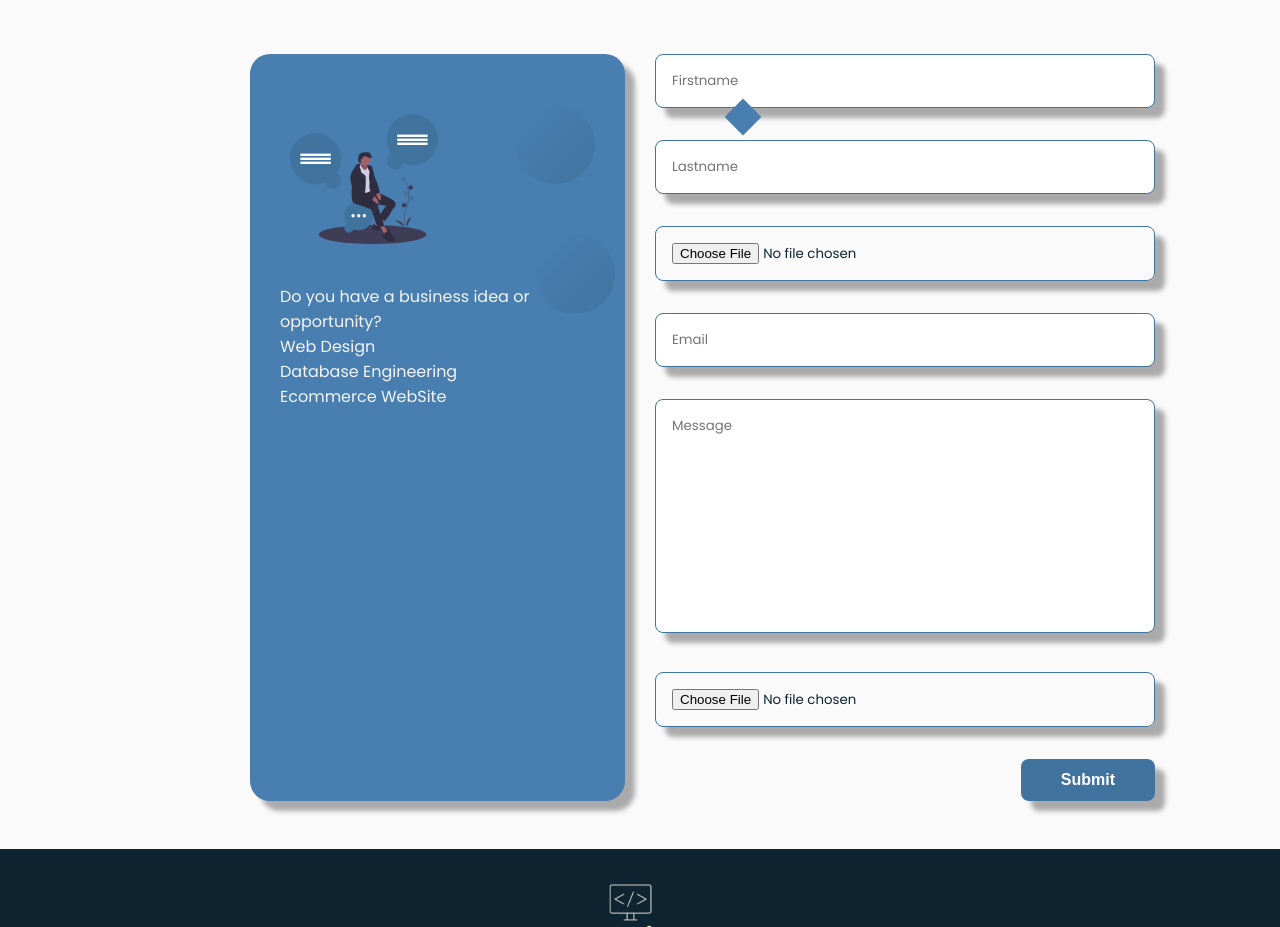
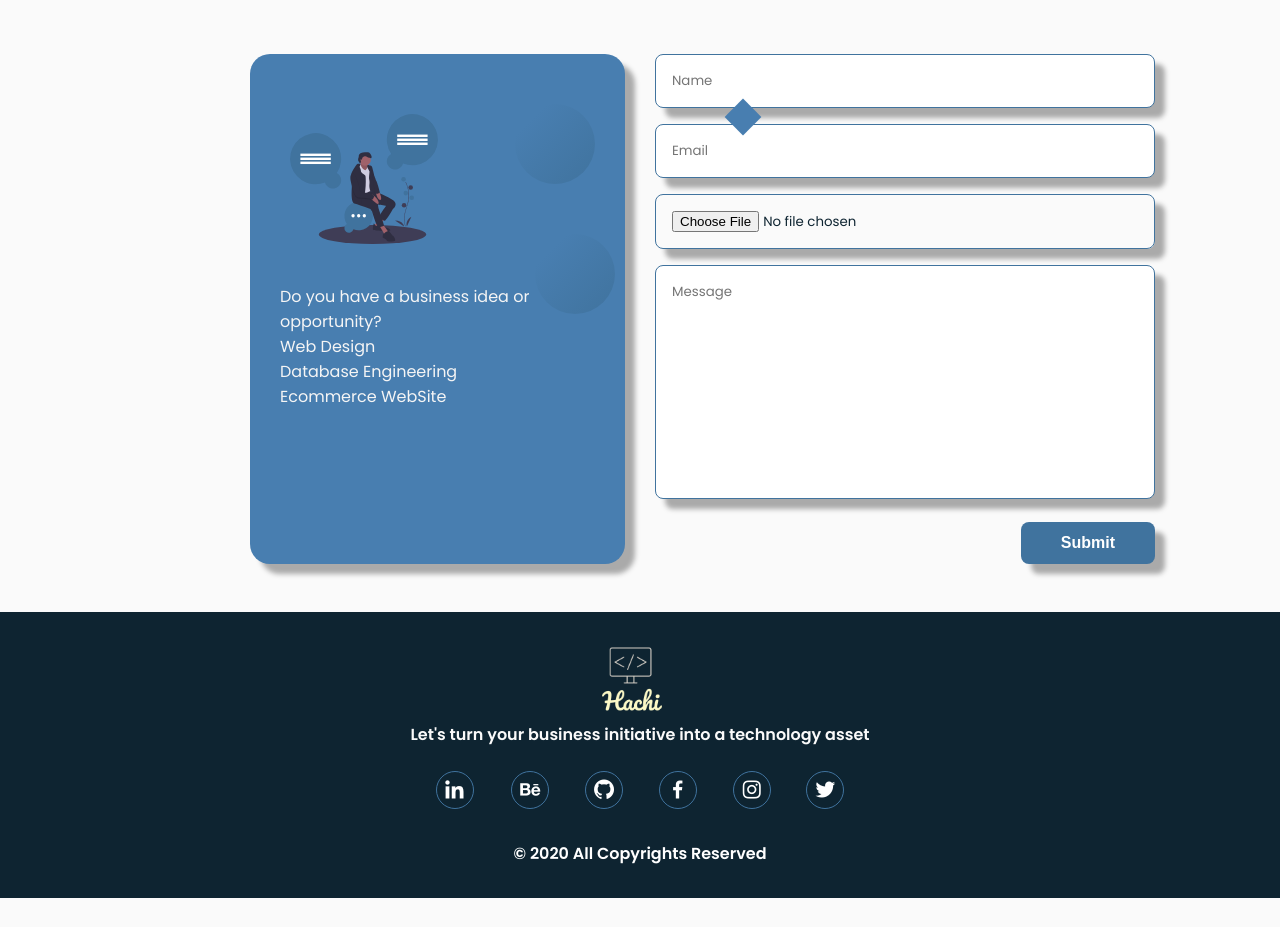
Before and after one commit to Drewery-ctrl/portfolio, a plain HTML site: page index.html in a window 1280 px wide. Shown: the part 3120-4047 px from the top of the page. After the commit the page ends 4018 px from the top, so only its background shows below. Drawn offline with nearby package versions, Linux system fonts and the light colour scheme.

Commit message:
Updated form elements

```diff
--- a/assets/css/styles.css
+++ b/assets/css/styles.css
@@ -548,7 +548,7 @@ img {
     border-radius: .5rem;
     border: 1.5px solid var(--first-color);
     outline: none;
-    margin-bottom: var(--mb-4);
+    margin-bottom: var(--mb-2);
     box-shadow: 10px 10px 5px #aaaaaa;
     font-family: var(--body-font);
 }
--- a/index.html
+++ b/index.html
@@ -11,9 +11,9 @@
     <link rel="stylesheet" href="assets/js/spiketip.min.css">
     <!-- =====BOX ICONS===== -->
     <link href='https://cdn.jsdelivr.net/npm/boxicons@2.0.5/css/boxicons.min.css' rel='stylesheet'>
-
     <title>Hachi Portfolio</title>
 </head>
+
 <body>
 <!--===== HEADER =====-->
 <header class="l-header">
@@ -235,17 +235,15 @@
 
             </div>
             <form action="/" class="contact__form" method="POST" data-netflify="true">
-                <input type="text" placeholder="Firstname" class="contact__input" name="firstname" required autofocus>
-                <input type="text" placeholder="Lastname" class="contact__input" name="lastname" required>
+                <input type="text" placeholder="Name" class="contact__input" name="firstname" required autofocus>
+                <input type="mail" placeholder="Email" class="contact__input" name="email" required>
                 <input type="file" placeholder="Upload File" class="contact__input" name="file">
-                <input type="mail" placeholder="Email" class="contact__input" name="email" required>
                 <textarea
                         name="message"
                         placeholder="Message"
                         id="" cols="0" rows="10"
                         class="contact__input" required></textarea>
-                <input type="file" placeholder="Upload File" class="contact__input" name="file"
-                       data-netflify-recaptcha="true">
+                <div data-netflify-recaptcha="true"></div>
                 <input type="button" value="Submit" class="contact__button button"/>
             </form>
         </div>
```
